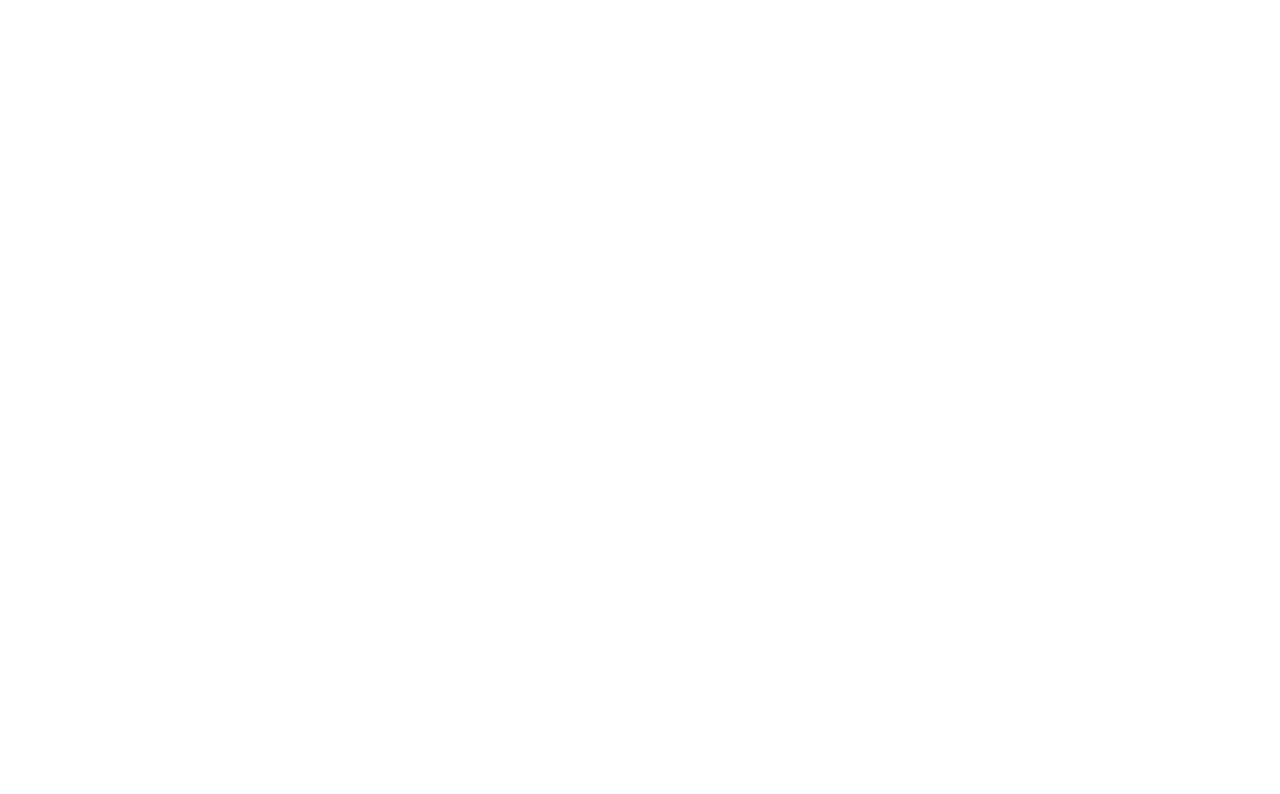
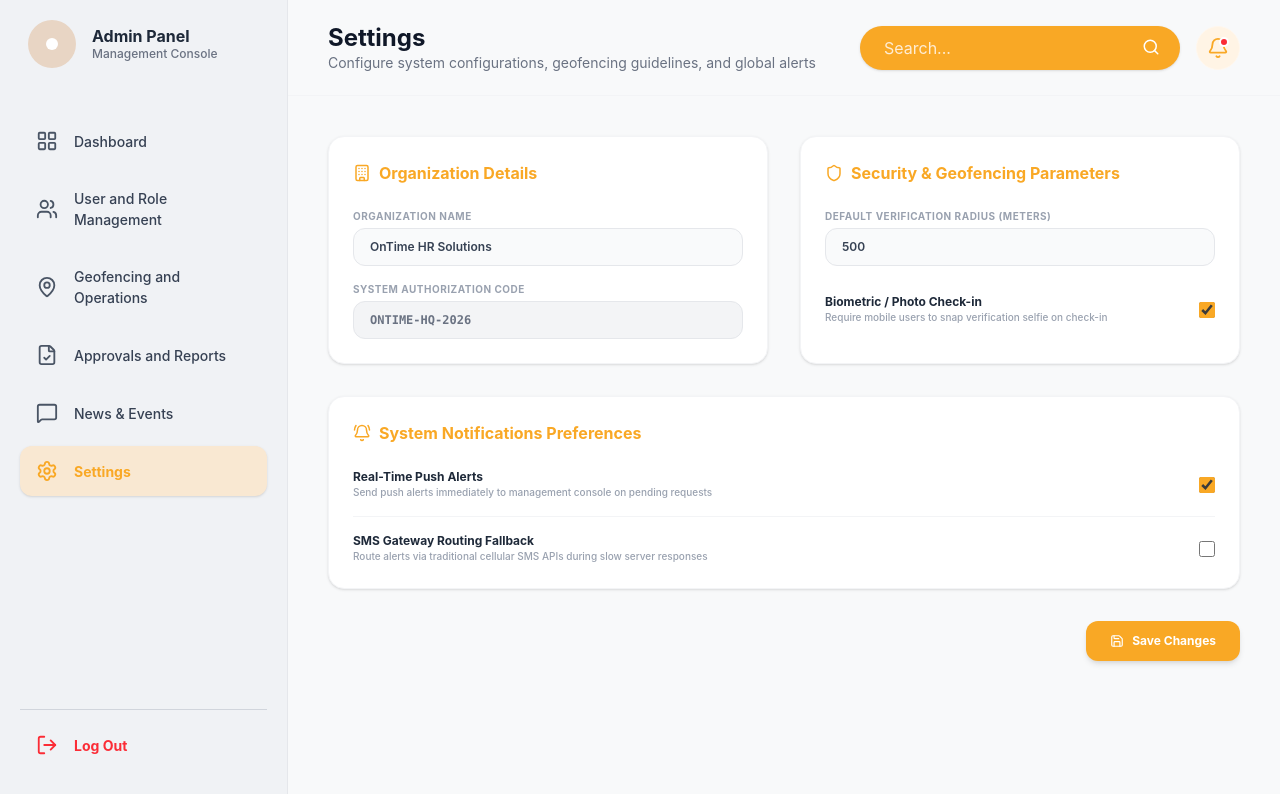
Before and after one commit to OnTime-HR/OnTime-web, a React (Vite) app in the folder OnTime-web/: page /settings in a window 1280 px wide. Before the commit this address had no page. Shown: the top 794 px of the page. Built offline with nearby package versions, Linux system fonts and the light colour scheme.

Commit message:
Add Settings page and integrate into routing

```diff
--- /dev/null
+++ b/OnTime-web/src/pages/dashboard/SettingsPage.jsx
@@ -0,0 +1,152 @@
+// src/pages/dashboard/SettingsPage.jsx
+import React, { useState } from 'react';
+import { Settings, Shield, BellRing, Save, Building } from 'lucide-react';
+
+const SettingsPage = () => {
+  // Local states for management variables matching your schema
+  const [orgName, setOrgName] = useState('OnTime HR Solutions');
+  const [companyCode, setCompanyCode] = useState('ONTIME-HQ-2026');
+  const [radius, setRadius] = useState('500');
+
+  // App system preference toggles
+  const [pushEnabled, setPushEnabled] = useState(true);
+  const [smsBackup, setSmsBackup] = useState(false);
+  const [requirePhoto, setRequirePhoto] = useState(true);
+
+  const handleSaveSettings = (e) => {
+    e.preventDefault();
+    // Logic to update organization profile document parameters
+    alert("System configuration profiles updated successfully!");
+  };
+
+  return (
+    <div className="p-10">
+      <form onSubmit={handleSaveSettings} className="space-y-8">
+
+        {/* UPPER GRID: Splits Company Profile and Security Matrix */}
+        <div className="grid grid-cols-2 gap-8">
+
+          {/* Box 1: Organization Global Profile Profile */}
+          <div className="bg-white p-6 rounded-2xl border border-gray-100 shadow-sm flex flex-col justify-between">
+            <div>
+              <div className="flex items-center gap-2 text-base font-bold text-[#F9A825] mb-6">
+                <Building size={18} />
+                Organization Details
+              </div>
+
+              <div className="space-y-4">
+                <div>
+                  <label className="block text-[10px] font-bold text-gray-400 mb-1 uppercase tracking-wider">Organization Name</label>
+                  <input
+                    type="text"
+                    className="w-full bg-gray-50 border border-gray-200 rounded-xl px-4 py-2.5 text-xs font-semibold text-gray-700 outline-none focus:border-[#F9A825]"
+                    value={orgName}
+                    onChange={(e) => setOrgName(e.target.value)}
+                    required
+                  />
+                </div>
+                <div>
+                  <label className="block text-[10px] font-bold text-gray-400 mb-1 uppercase tracking-wider">System Authorization Code</label>
+                  <input
+                    type="text"
+                    disabled
+                    className="w-full bg-gray-100 border border-gray-200 rounded-xl px-4 py-2.5 text-xs font-mono font-bold text-gray-500 cursor-not-allowed outline-none"
+                    value={companyCode}
+                  />
+                </div>
+              </div>
+            </div>
+          </div>
+
+          {/* Box 2: Geofencing Control Setup Parameters */}
+          <div className="bg-white p-6 rounded-2xl border border-gray-100 shadow-sm flex flex-col justify-between">
+            <div>
+              <div className="flex items-center gap-2 text-base font-bold text-[#F9A825] mb-6">
+                <Shield size={18} />
+                Security & Geofencing Parameters
+              </div>
+
+              <div className="space-y-4">
+                <div>
+                  <label className="block text-[10px] font-bold text-gray-400 mb-1 uppercase tracking-wider">Default Verification Radius (Meters)</label>
+                  <input
+                    type="number"
+                    className="w-full bg-gray-50 border border-gray-200 rounded-xl px-4 py-2.5 text-xs font-semibold text-gray-700 outline-none focus:border-[#F9A825]"
+                    value={radius}
+                    onChange={(e) => setRadius(e.target.value)}
+                    required
+                  />
+                </div>
+
+                <div className="flex items-center justify-between py-1 pt-3">
+                  <div>
+                    <h5 className="text-xs font-bold text-gray-800">Biometric / Photo Check-in</h5>
+                    <p className="text-[10px] text-gray-400 font-medium">Require mobile users to snap verification selfie on check-in</p>
+                  </div>
+                  <input
+                    type="checkbox"
+                    className="w-4 h-4 accent-[#F9A825] cursor-pointer"
+                    checked={requirePhoto}
+                    onChange={(e) => setRequirePhoto(e.target.checked)}
+                  />
+                </div>
+              </div>
+            </div>
+          </div>
+
+        </div>
+
+        {/* LOWER SECTION: Full Width Notification Rules Configurator */}
+        <div className="bg-white p-6 rounded-2xl border border-gray-100 shadow-sm">
+          <div className="flex items-center gap-2 text-base font-bold text-[#F9A825] mb-6">
+            <BellRing size={18} />
+            System Notifications Preferences
+          </div>
+
+          <div className="divide-y divide-gray-100">
+            {/* Rule row 1 */}
+            <div className="flex items-center justify-between pb-4">
+              <div>
+                <h5 className="text-xs font-bold text-gray-800">Real-Time Push Alerts</h5>
+                <p className="text-[10px] text-gray-400 font-medium">Send push alerts immediately to management console on pending requests</p>
+              </div>
+              <input
+                type="checkbox"
+                className="w-4 h-4 accent-[#F9A825] cursor-pointer"
+                checked={pushEnabled}
+                onChange={(e) => setPushEnabled(e.target.checked)}
+              />
+            </div>
+
+            {/* Rule row 2 */}
+            <div className="flex items-center justify-between pt-4">
+              <div>
+                <h5 className="text-xs font-bold text-gray-800">SMS Gateway Routing Fallback</h5>
+                <p className="text-[10px] text-gray-400 font-medium">Route alerts via traditional cellular SMS APIs during slow server responses</p>
+              </div>
+              <input
+                type="checkbox"
+                className="w-4 h-4 accent-[#F9A825] cursor-pointer"
+                checked={smsBackup}
+                onChange={(e) => setSmsBackup(e.target.checked)}
+              />
+            </div>
+          </div>
+        </div>
+
+        {/* Form Submission Execution Trigger Bar */}
+        <div className="flex justify-end">
+          <button
+            type="submit"
+            className="bg-[#F9A825] text-white font-bold text-xs px-6 py-3 rounded-xl shadow-md hover:bg-orange-500 transition-colors flex items-center gap-2"
+          >
+            <Save size={14} /> Save Changes
+          </button>
+        </div>
+
+      </form>
+    </div>
+  );
+};
+
+export default SettingsPage;
--- a/OnTime-web/src/routes/AppRoutes.jsx
+++ b/OnTime-web/src/routes/AppRoutes.jsx
@@ -7,6 +7,7 @@
 import GeofencingPage from '../pages/dashboard/GeofencingPage';
 import ApprovalsPage from '../pages/users/ApprovalsPage';
 import NewsEventsPage from '../pages/dashboard/NewsEventsPage';
+import SettingsPage from '../pages/dashboard/SettingsPage';
 
 const AppRoutes = () => {
   return (
@@ -55,6 +56,14 @@
             </DashboardLayout>
           }
         />
+        <Route
+          path="/settings"
+          element={
+            <DashboardLayout title="Settings" subtitle="Configure system configurations, geofencing guidelines, and global alerts">
+              <SettingsPage />
+            </DashboardLayout>
+          }
+        />
       </Routes>
     </BrowserRouter>
   );
```
